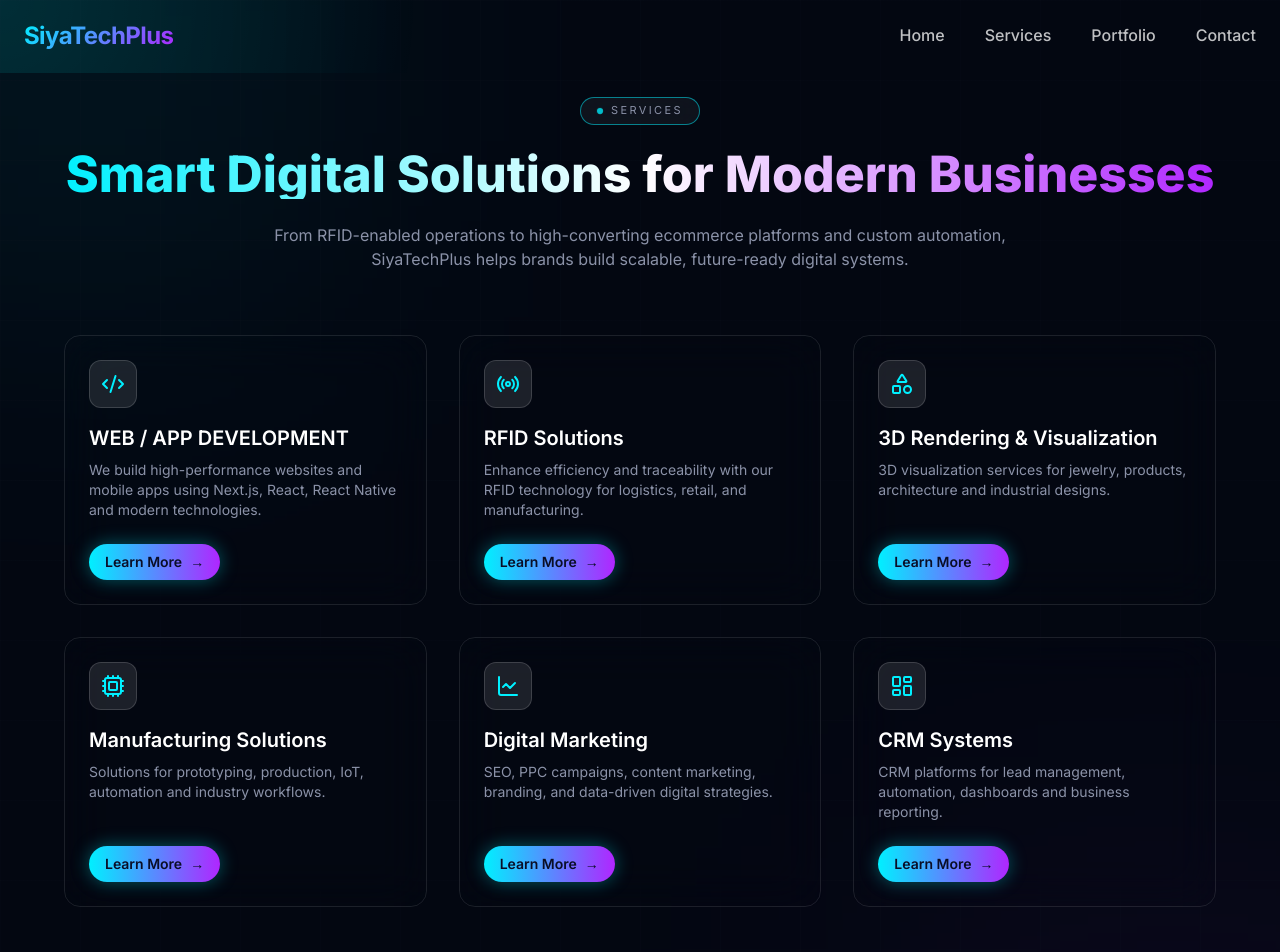
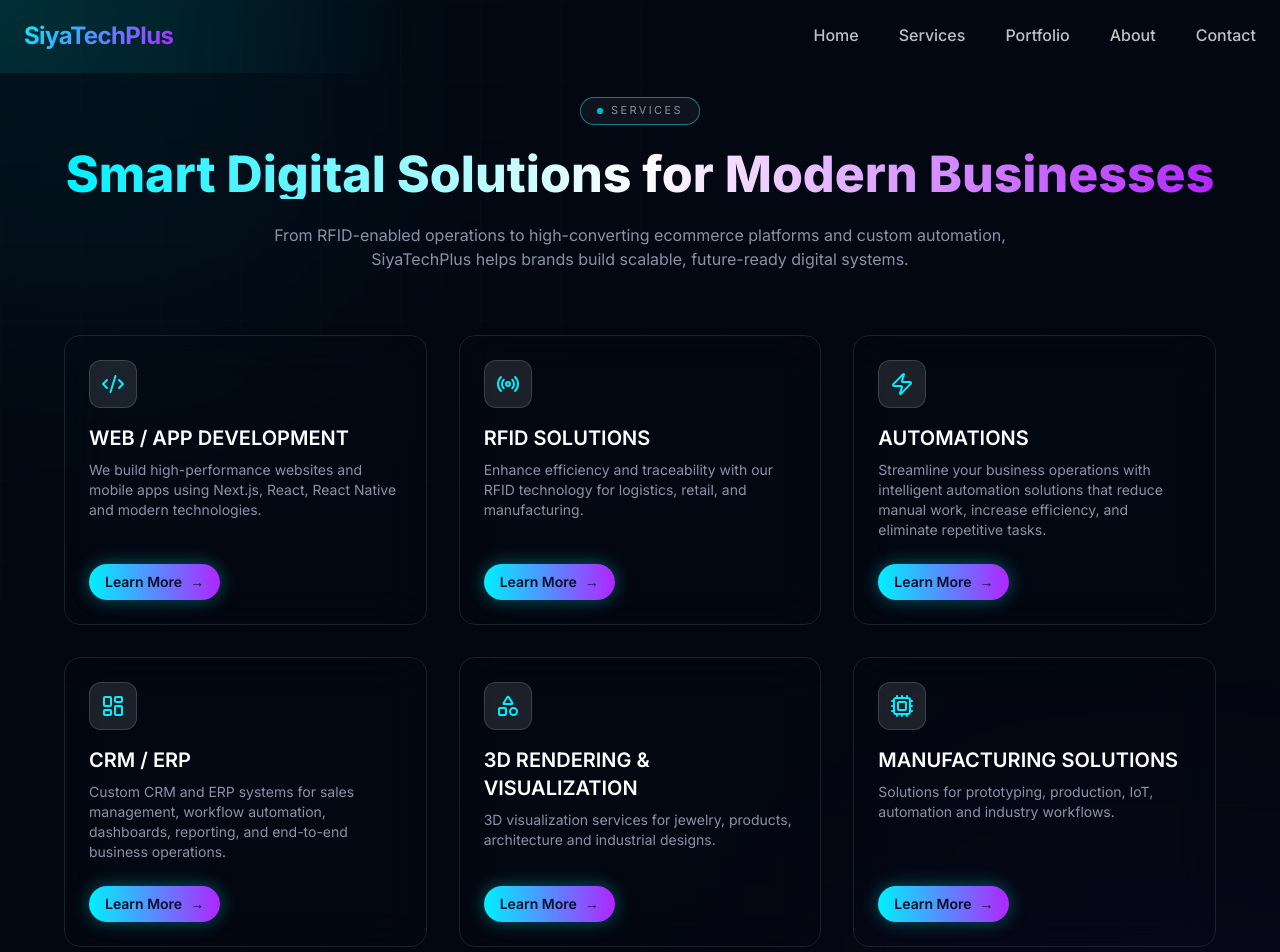
Before and after one commit to wndeepak31/siyatechplus-dev, a Next.js app: page /services in a window 1280 px wide. Shown: the top 952 px of the page. Built offline with nearby package versions, Linux system fonts and the light colour scheme.

Commit message:
social links update and services re arrange

```diff
--- a/components/Footer.tsx
+++ b/components/Footer.tsx
@@ -22,16 +22,16 @@
 
           {/* Social Icons */}
           <div className="flex space-x-4 mt-6">
-            <a
+            {/* <a
               href="https://facebook.com"
               target="_blank"
               className="group p-3 rounded-xl bg-white/5 hover:bg-white/10 border border-white/10 hover:border-neon-cyan/40 transition-all shadow-lg shadow-black/40 hover:shadow-neon-cyan/30"
             >
               <Facebook className="w-5 h-5 text-white group-hover:text-neon-cyan transition" />
-            </a>
+            </a> */}
 
             <a
-              href="https://instagram.com"
+              href="https://www.instagram.com/siyatechplus/"
               target="_blank"
               className="group p-3 rounded-xl bg-white/5 hover:bg-white/10 border border-white/10 hover:border-neon-cyan/40 transition-all shadow-lg shadow-black/40 hover:shadow-neon-cyan/30"
             >
@@ -39,7 +39,7 @@
             </a>
 
             <a
-              href="https://linkedin.com"
+              href="https://www.linkedin.com/in/siyatech-plus-76770a397/"
               target="_blank"
               className="group p-3 rounded-xl bg-white/5 hover:bg-white/10 border border-white/10 hover:border-neon-cyan/40 transition-all shadow-lg shadow-black/40 hover:shadow-neon-cyan/30"
             >
@@ -47,7 +47,7 @@
             </a>
 
             <a
-              href="https://youtube.com"
+              href="https://www.youtube.com/@Siyatechplus"
               target="_blank"
               className="group p-3 rounded-xl bg-white/5 hover:bg-white/10 border border-white/10 hover:border-neon-cyan/40 transition-all shadow-lg shadow-black/40 hover:shadow-neon-cyan/30"
             >
--- a/components/Header.tsx
+++ b/components/Header.tsx
@@ -29,6 +29,7 @@
     { label: "Home", href: "/" },
     { label: "Services", href: "/services" },
     { label: "Portfolio", href: "/#portfolio" },
+    { label: "About", href: "/about" },
     { label: "Contact", href: "/#contact" },
   ];
 
--- a/data/services.ts
+++ b/data/services.ts
@@ -13,6 +13,7 @@
   Building2,
   Layers3,
   LayoutDashboard,
+  Zap,
 } from "lucide-react";
 
 export interface ServiceConfig {
@@ -39,6 +40,8 @@
 }
 
 export const services: ServiceConfig[] = [
+
+  /* 1️⃣ WEB / APP DEVELOPMENT */
   {
     id: "web-app-development",
     slug: "web-app-development",
@@ -54,7 +57,7 @@
       "We build high-performance websites and mobile apps using Next.js, React, React Native and modern technologies.",
 
     icon: Code2,
-    heroEmoji: Code2, // 🔥 added
+    heroEmoji: Code2,
     h1: "Web / App Development Services",
 
     sections: [
@@ -92,10 +95,11 @@
     ],
   },
 
+  /* 2️⃣ RFID SOLUTIONS */
   {
     id: "rfid-solutions",
     slug: "rfid-solutions",
-    name: "RFID Solutions",
+    name: "RFID SOLUTIONS",
     title: "RFID Solutions & Smart Tracking Systems In India | SiyaTechPlus",
     metaTitle: "RFID Solutions & Smart Tracking Systems In India | SiyaTechPlus",
     metaDescription:
@@ -107,7 +111,7 @@
       "Enhance efficiency and traceability with our RFID technology for logistics, retail, and manufacturing.",
 
     icon: Radio,
-    heroEmoji: Radio, // 🔥 added
+    heroEmoji: Radio,
     h1: "RFID Solutions & Smart Tracking Systems",
 
     sections: [
@@ -127,10 +131,120 @@
     ],
   },
 
+  /* 3️⃣ AUTOMATIONS */
+  {
+    id: "automation",
+    slug: "automation",
+    name: "AUTOMATIONS",
+    title: "Business Process Automation Services | SiyaTechPlus",
+    metaTitle: "Automations & Workflow Automation | SiyaTechPlus",
+    metaDescription:
+      "Automate your business operations with intelligent automation solutions that reduce manual work, increase efficiency, and streamline workflows.",
+    ogTitle: "Business Automation Solutions",
+    ogDescription:
+      "Automate repetitive tasks, optimize workflows, and enhance efficiency across your business operations.",
+    description:
+      "Streamline your business operations with intelligent automation solutions that reduce manual work, increase efficiency, and eliminate repetitive tasks.",
+
+    icon: Zap,
+    heroEmoji: Zap,
+    h1: "Automation Services",
+
+    sections: [
+      {
+        h2: "Business Workflow Automation",
+        h3: [
+          "Automate repetitive tasks",
+          "Reduce manual errors",
+          "Increase operational efficiency",
+        ],
+      },
+      {
+        h2: "Integration & System Automation",
+        h3: [
+          "API & Software Integrations",
+          "Automated Data Sync",
+          "Custom Automation Pipelines",
+        ],
+      },
+      {
+        h2: "AI-Driven Automations",
+        h3: [
+          "Intelligent Decision Automation",
+          "Custom Bots & Agents",
+          "Predictive Analytics Workflows",
+        ],
+      },
+    ],
+
+    categories: [
+      { id: "workflows", label: "Workflows" },
+      { id: "automation", label: "Automation" },
+      { id: "bots", label: "Bots" },
+      { id: "ai", label: "AI Automation" },
+    ],
+  },
+
+  /* 4️⃣ CRM / ERP */
+  {
+    id: "crm-erp",
+    slug: "crm-erp",
+    name: "CRM / ERP",
+    title: "CRM & ERP Development Services | SiyaTechPlus",
+    metaTitle:
+      "CRM / ERP Systems – Custom Business Management Solutions | SiyaTechPlus",
+    metaDescription:
+      "Custom CRM & ERP solutions for lead management, workflow automation, business intelligence, and data-driven decision-making.",
+    ogTitle: "CRM & ERP Development Services",
+    ogDescription:
+      "Build custom CRM and ERP systems to streamline operations, manage data, and improve business efficiency.",
+    description:
+      "Custom CRM and ERP systems for sales management, workflow automation, dashboards, reporting, and end-to-end business operations.",
+
+    icon: LayoutDashboard,
+    heroEmoji: LayoutDashboard,
+    h1: "CRM / ERP System Development",
+
+    sections: [
+      {
+        h2: "Custom CRM Development",
+        h3: [
+          "Lead & Client Management",
+          "Sales Pipeline Tracking",
+          "Custom Dashboard Reporting",
+        ],
+      },
+      {
+        h2: "ERP System Solutions",
+        h3: [
+          "Inventory & Billing Systems",
+          "Order & Workflow Automation",
+          "Role-Based Access & Permissions",
+        ],
+      },
+      {
+        h2: "Integrations & Automation",
+        h3: [
+          "API Integrations",
+          "Third-Party System Sync",
+          "Analytics & Data Management",
+        ],
+      },
+    ],
+
+    categories: [
+      { id: "crm", label: "CRM Systems" },
+      { id: "erp", label: "ERP Solutions" },
+      { id: "automation", label: "Automation" },
+      { id: "analytics", label: "Analytics" },
+    ],
+  },
+
+  /* 5️⃣ 3D RENDERING & VISUALIZATION */
   {
     id: "3d-rendering-and-visualisation",
     slug: "3d-rendering-and-visualisation",
-    name: "3D Rendering & Visualization",
+    name: "3D RENDERING & VISUALIZATION",
     title: "3D Rendering & Visualization Services In India | SiyaTechPlus",
     metaTitle: "3D Rendering & Visualization Services In India | SiyaTechPlus",
     metaDescription:
@@ -142,7 +256,7 @@
       "3D visualization services for jewelry, products, architecture and industrial designs.",
 
     icon: Shapes,
-    heroEmoji: Shapes, // 🔥 added
+    heroEmoji: Shapes,
     h1: "3D Rendering & Visualization Services",
 
     sections: [
@@ -161,10 +275,11 @@
     ],
   },
 
+  /* 6️⃣ MANUFACTURING SOLUTIONS */
   {
     id: "manufacturing-solutions",
     slug: "manufacturing-solutions",
-    name: "Manufacturing Solutions",
+    name: "MANUFACTURING SOLUTIONS",
     title: "Manufacturing Solutions & Automation Services | SiyaTechPlus",
     metaTitle: "Manufacturing Solutions & Automation Services | SiyaTechPlus",
     metaDescription:
@@ -176,7 +291,7 @@
       "Solutions for prototyping, production, IoT, automation and industry workflows.",
 
     icon: Cpu,
-    heroEmoji: Cpu, // 🔥 added
+    heroEmoji: Cpu,
     h1: "Manufacturing Solutions & Automation Services",
 
     sections: [
@@ -196,79 +311,6 @@
     ],
   },
 
-  {
-    id: "digital-marketing",
-    slug: "digital-marketing",
-    name: "Digital Marketing",
-    title:
-      "Digital Marketing Services In India - SEO, PPC, Social Media | SiyaTechPlus",
-    metaTitle:
-      "Digital Marketing Services In India - SEO, PPC, Social Media | SiyaTechPlus",
-    metaDescription:
-      "SiyaTechPlus has 15+ years of experience in SEO, PPC, Social Media & Digital Marketing.",
-    ogTitle: "Digital Marketing Services | SEO, PPC, Social Media",
-    ogDescription:
-      "Boost your brand with SEO, PPC, social media marketing and data-driven strategies.",
-    description:
-      "SEO, PPC campaigns, content marketing, branding, and data-driven digital strategies.",
-
-    icon: LineChart,
-    heroEmoji: LineChart, // 🔥 added
-    h1: "Digital Marketing Services",
-
-    sections: [
-      { h2: "SEO & Content Marketing", h3: [] },
-      { h2: "Social Media Management", h3: [] },
-      {
-        h2: "PPC & Advertising",
-        h3: ["Analytics & Reporting", "Conversion Optimization"],
-      },
-    ],
-
-    categories: [
-      { id: "social", label: "Social Media" },
-      { id: "seo", label: "SEO" },
-      { id: "ppc", label: "PPC" },
-      { id: "content", label: "Content" },
-    ],
-  },
-
-  {
-    id: "crm-systems",
-    slug: "crm-systems",
-    name: "CRM Systems",
-    title:
-      "Customer Relationship Management (CRM) System Services | SiyaTechPlus",
-    metaTitle:
-      "Customer Relationship Management (CRM) System Services | SiyaTechPlus",
-    metaDescription:
-      "CRM systems services in India. SiyaTechPlus provides best CRM systems for jewelry CRM and other industries.",
-    ogTitle: "CRM System Development & Integration",
-    ogDescription:
-      "Empower your business with custom CRM systems that enhance productivity and customer satisfaction.",
-    description:
-      "CRM platforms for lead management, automation, dashboards and business reporting.",
-
-    icon: LayoutDashboard,
-    heroEmoji: LayoutDashboard, // 🔥 added
-    h1: "CRM System Services",
-
-    sections: [
-      { h2: "Custom CRM Development", h3: [] },
-      { h2: "CRM Integration Services", h3: [] },
-      {
-        h2: "Automation & Data Management",
-        h3: ["Sales & Support Tools", "Analytics & Dashboard Insights"],
-      },
-    ],
-
-    categories: [
-      { id: "sales", label: "Sales CRM" },
-      { id: "analytics", label: "Analytics" },
-      { id: "automation", label: "Automation" },
-      { id: "integration", label: "Integration" },
-    ],
-  },
 ];
 
 export const getServiceById = (id: string) => {
```
